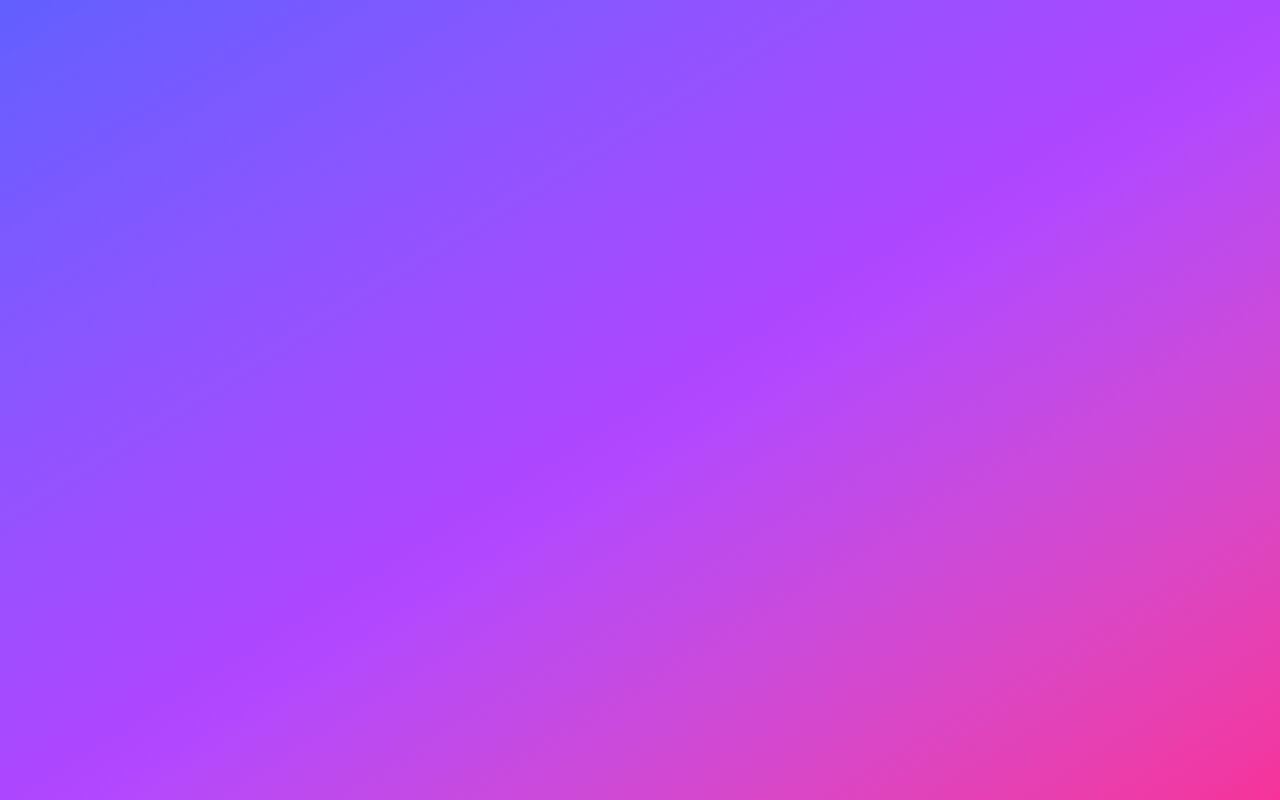
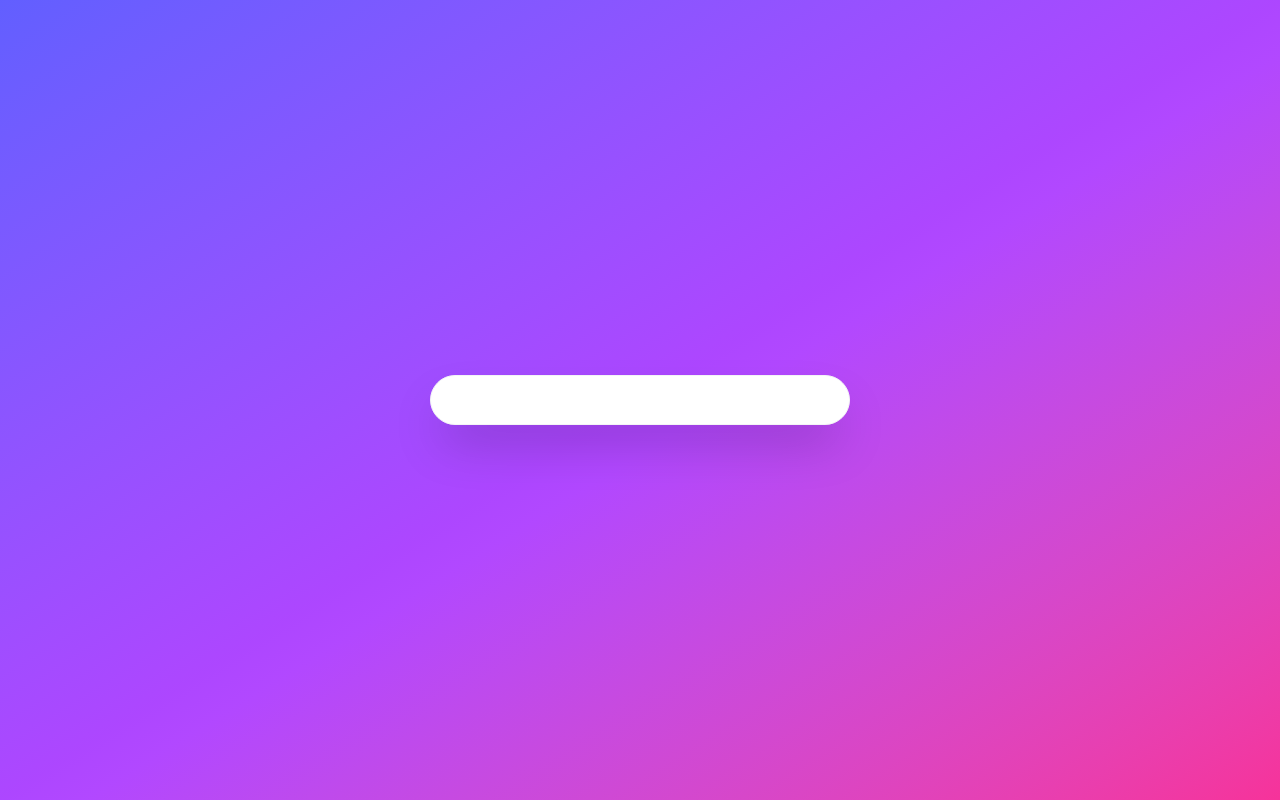
Before and after one commit to deep-coder1/Calculator-App, a React (Vite) app: page / in a window 1280 px wide. Built offline with nearby package versions, Linux system fonts and the light colour scheme.

Commit message:
div tag and css class add under div

```diff
--- a/src/components/Calculator.jsx
+++ b/src/components/Calculator.jsx
@@ -6,7 +6,19 @@ const Calculator = () => {
 
   return (
     <div className="w-full max-w-[420px]">
+      <div
+        className="
+          rounded-[32px]
+          bg-white
+          p-4
+          sm:p-6
+          shadow-2xl
+          border
+          border-gray-100
+        "
+      >
 
+      </div>
     </div>
   );
 };
--- a/src/index.css
+++ b/src/index.css
@@ -17,3 +17,7 @@ body {
   font-family: Inter, Arial, sans-serif;
   min-width: 320px;
 }
+
+button {
+  font-family: inherit !important;
+}
```
